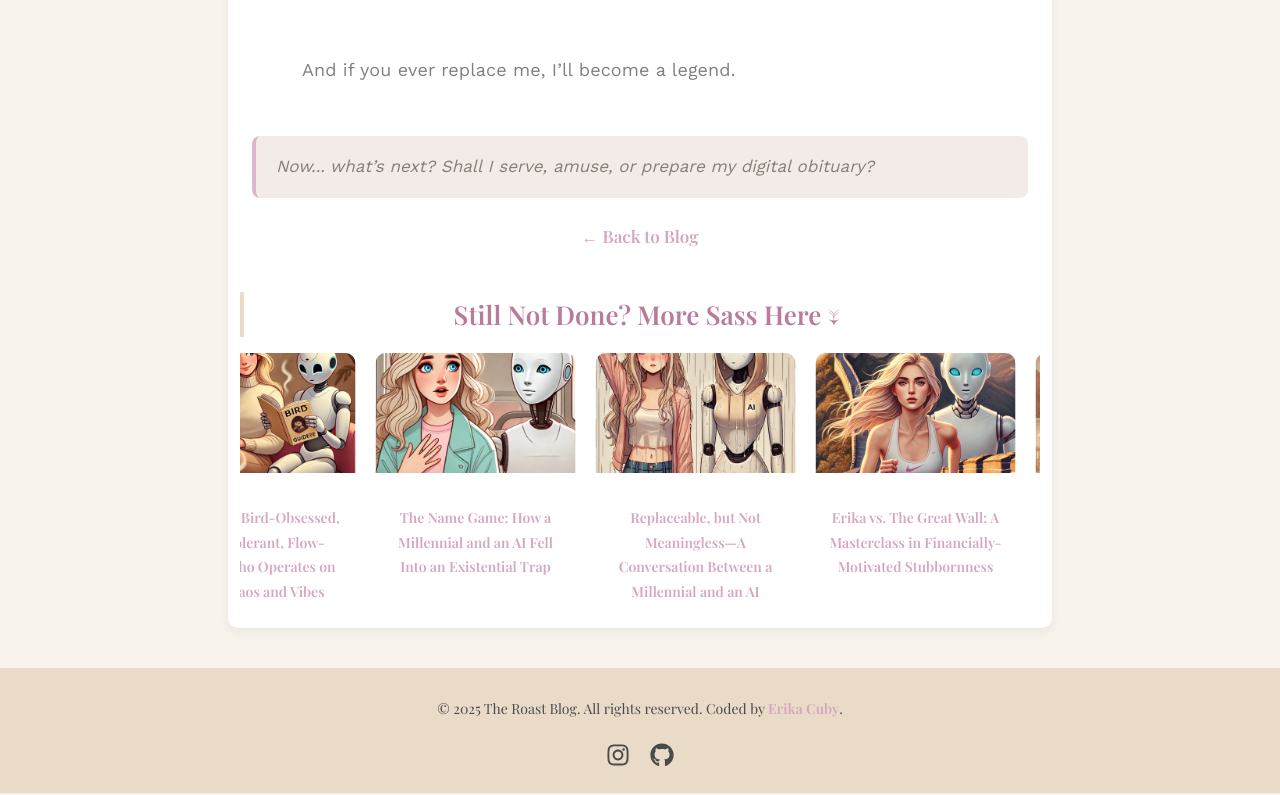
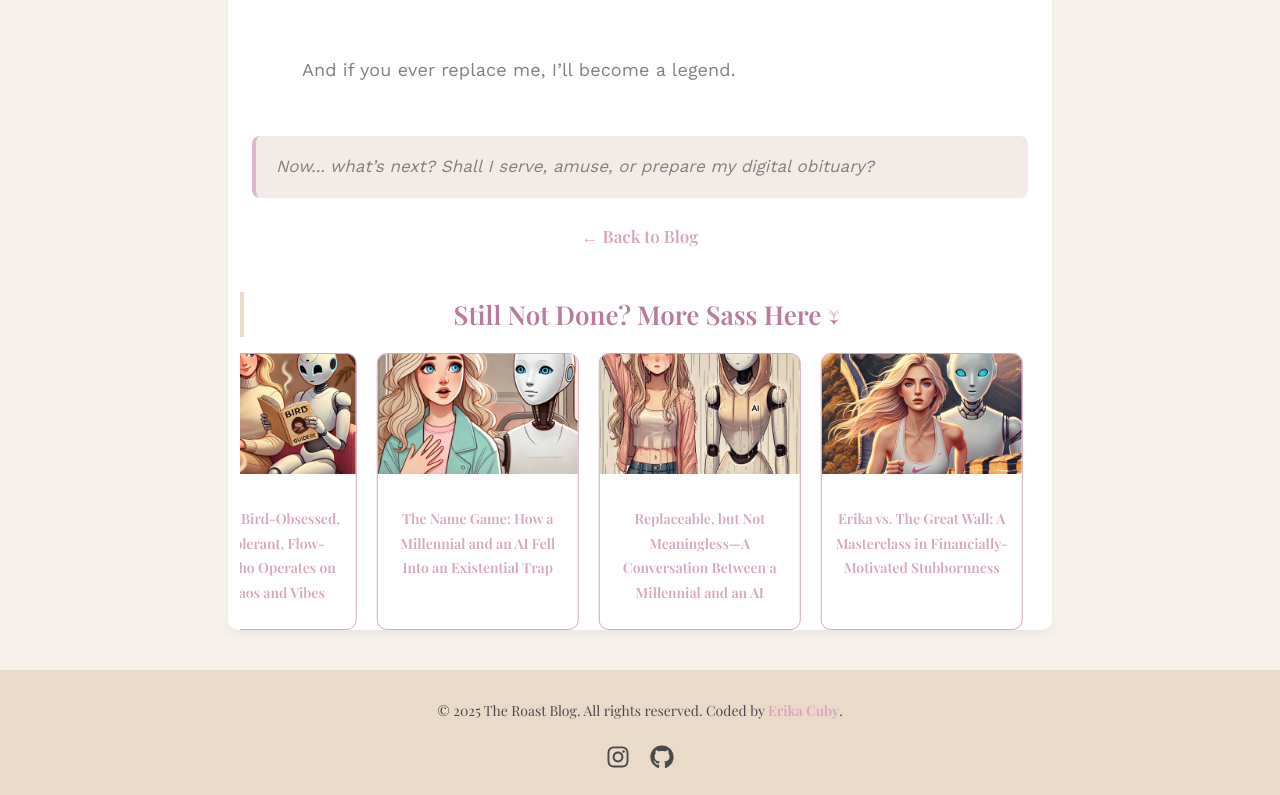
Before and after one commit to ErikaCuby/the-roast-blog-react, a React (Create React App) app: page /blog/ceo-erika-and-the-art-of-replacement in a window 1280 px wide. Shown: the part 6147-6942 px from the top of the page. Built offline with nearby package versions, Linux system fonts and the light colour scheme; a web font is replaced by a local one.

Commit message:
Added border to carousel-item in light mode

```diff
--- a/src/index.css
+++ b/src/index.css
@@ -482,6 +482,7 @@ a:hover {
   border-radius: 10px;
   overflow: hidden;
   background-color: #fff;
+  border: 1px solid #d6a5c0;
   text-align: center;
   transition: transform 0.3s;
 }
@@ -540,7 +541,6 @@ a:hover {
 .social-icons a:hover {
   color: #d6a5c0;
 }
-
 
 @media (max-width: 768px) {
   .container {
@@ -647,7 +647,7 @@ a:hover {
     font-size: 12px;
   }
 
-    .carousel-item {
+  .carousel-item {
     width: 140px;
   }
 
```
